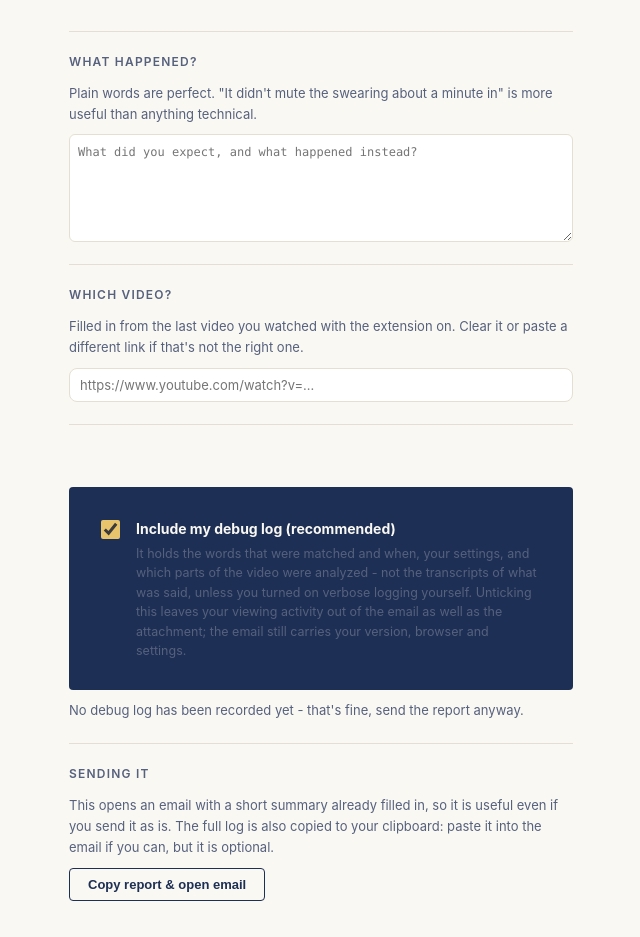
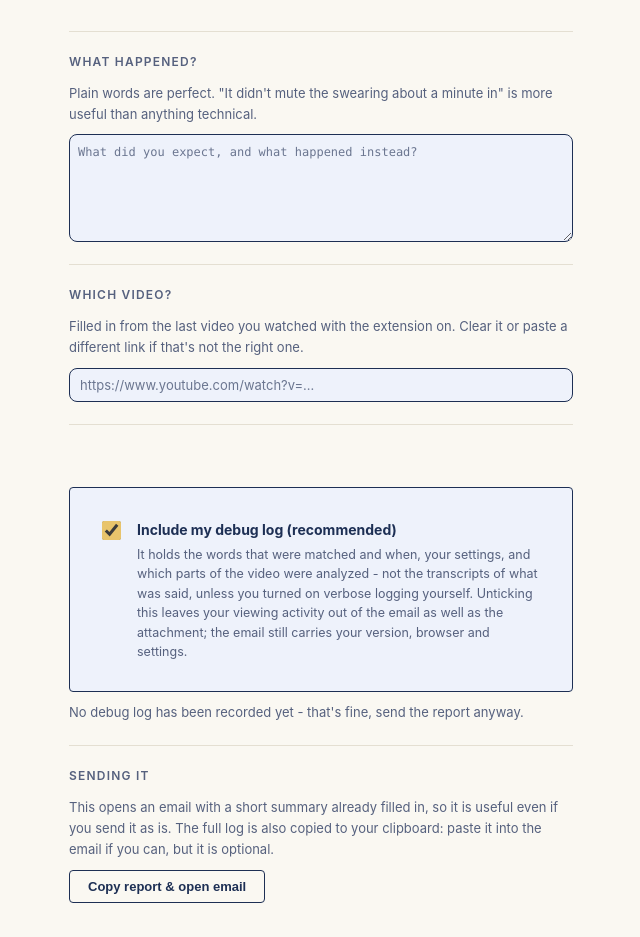
Before and after one commit to profanity-muter/profanity-muter, a browser extension: page extension/report/report.html in a window 1280 px wide. Shown: the part 160-1097 px from the top of the page, without its empty margins (319-959 px from the left). Drawn offline with Linux system fonts and the light colour scheme.

Commit message:
report page: light-blue inputs with navy outline, drop internal 'lock on' copy
The report form inherited popup.css control tokens, which flip to navy under
prefers-color-scheme:dark, leaving dark-navy inputs on a light paper page
(low contrast, inaccessible). Scope .rp-page overrides so the form fields and
the debug-log box render light-blue-filled with a navy outline and dark text.
Also drop 'even with the lock on' from the popup report row - internal
reasoning that meant nothing to users.

Co-Authored-By: Claude Opus 4.8 <noreply@anthropic.com>

```diff
--- a/extension/onboarding/onboarding.css
+++ b/extension/onboarding/onboarding.css
@@ -756,3 +756,31 @@ input:focus-visible {
     font-size: 34px;
   }
 }
+
+/* ---- Report page: keep inputs light and readable ---------------------
+   These full pages are designed light, but popup.css control tokens flip
+   to navy under prefers-color-scheme:dark, which left the report form with
+   dark-navy inputs on a paper page (bad contrast). Pin the report page's
+   form fields to a light-blue fill with a navy outline and dark text. The
+   consent box also drops the onboarding "highlight card" navy fill here.
+   Scoped to .rp-page so the onboarding acknowledgment card is untouched. */
+.rp-page .pm-input,
+.rp-page .pm-textarea {
+  background: #eef2fb;
+  color: var(--ink);
+  border: 1.5px solid var(--ink);
+  border-radius: 8px;
+}
+.rp-page .pm-input::placeholder,
+.rp-page .pm-textarea::placeholder { color: #6b7690; }
+.rp-page .pm-input:focus,
+.rp-page .pm-textarea:focus {
+  outline: 2px solid var(--ink);
+  outline-offset: 1px;
+}
+
+.rp-page .ob-ack {
+  background: #eef2fb;
+  color: var(--ink);
+  border: 1.5px solid var(--ink);
+}
--- a/extension/report/report.html
+++ b/extension/report/report.html
@@ -12,7 +12,7 @@
 <link rel="stylesheet" href="../onboarding/onboarding.css" />
 </head>
 <body>
-  <main class="ob-page">
+  <main class="ob-page rp-page">
     <header class="ob-header">
       <!-- Same lockup as the onboarding page, deliberately: these two are
            the extension's only full-page surfaces and should read as one
```
Also changed, not shown: extension/popup/popup.html (+1 -1 lines).
